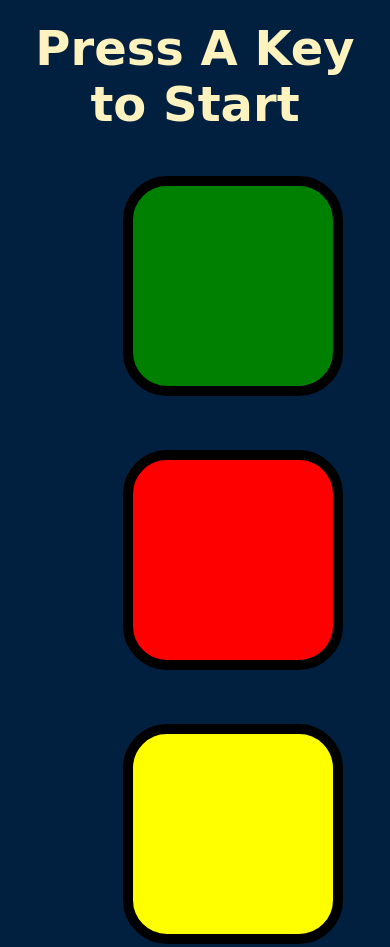
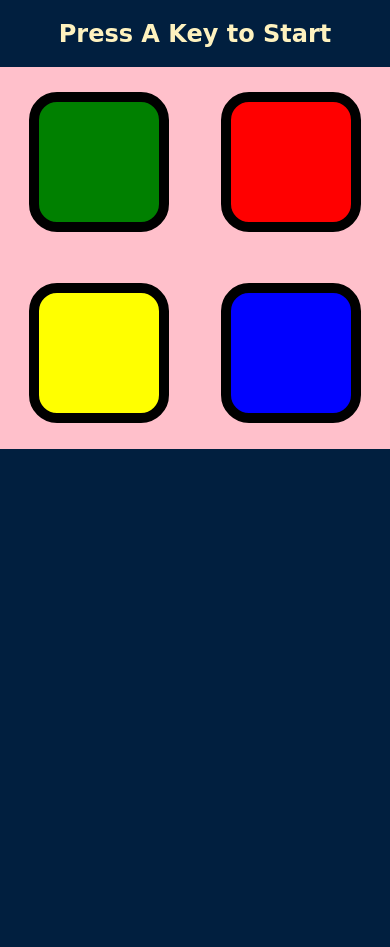
Before and after one commit to Mil9nn/simon-game, a plain HTML site: page index.html in a window 390 px wide. Shown: the top 947 px of the page. After the commit the page ends 844 px from the top, so only its background shows below. Drawn offline with nearby package versions, Linux system fonts and the light colour scheme.

Commit message:
Added responsiveness for small screen

```diff
--- a/index.html
+++ b/index.html
@@ -4,6 +4,7 @@
     <meta charset="UTF-8">
     <meta name="viewport" content="width=device-width, initial-scale=1.0">
     <link rel="stylesheet" href="style.css">
+    <link rel="stylesheet" href="query.css">
     <script src="https://ajax.googleapis.com/ajax/libs/jquery/3.7.1/jquery.min.js" defer></script>
     <script src="game.js" defer></script>
     <title>simon game</title>
@@ -11,7 +12,6 @@
 <body>
   <h1 id="level-title">Press A Key to Start</h1>
   <div class="container">
-
     <div class="row">
       <div type="button" id="green" class="btn green"></div>
       <div type="button" id="red" class="btn red"></div>
@@ -21,7 +21,6 @@
       <div type="button" id="yellow" class="btn yellow"></div>
       <div type="button" id="blue" class="btn blue"></div>
     </div>
-
   </div>
 </body>
 </html>
--- /dev/null
+++ b/query.css
@@ -0,0 +1,7 @@
+/* 541px */
+@media (max-width: 33.82em) {
+    html {
+        /* 6px */
+        font-size: 37.5%;
+    }
+}
--- a/style.css
+++ b/style.css
@@ -1,6 +1,11 @@
 * {
     padding: 0;
     margin: 0;
+}
+
+html {
+  /*10px*/
+  font-size: 62.5%;
 }
 
 body {
@@ -10,23 +15,23 @@ body {
 
   #level-title {
     font-family: 'Press Start 2P', cursive;
-    font-size: 3rem;
+    font-size: 4rem;
     margin:  5%;
     color: #FEF2BF;
   }
 
   .container {
     display: block;
-    width: 50%;
+    width: 100%;
     margin: auto;
-
+    background-color: pink;
   }
 
   .btn {
     margin: 25px;
     display: inline-block;
-    height: 200px;
-    width: 200px;
+    height: 20rem;
+    width: 20rem;
     border: 10px solid black;
     border-radius: 20%;
   }
```
